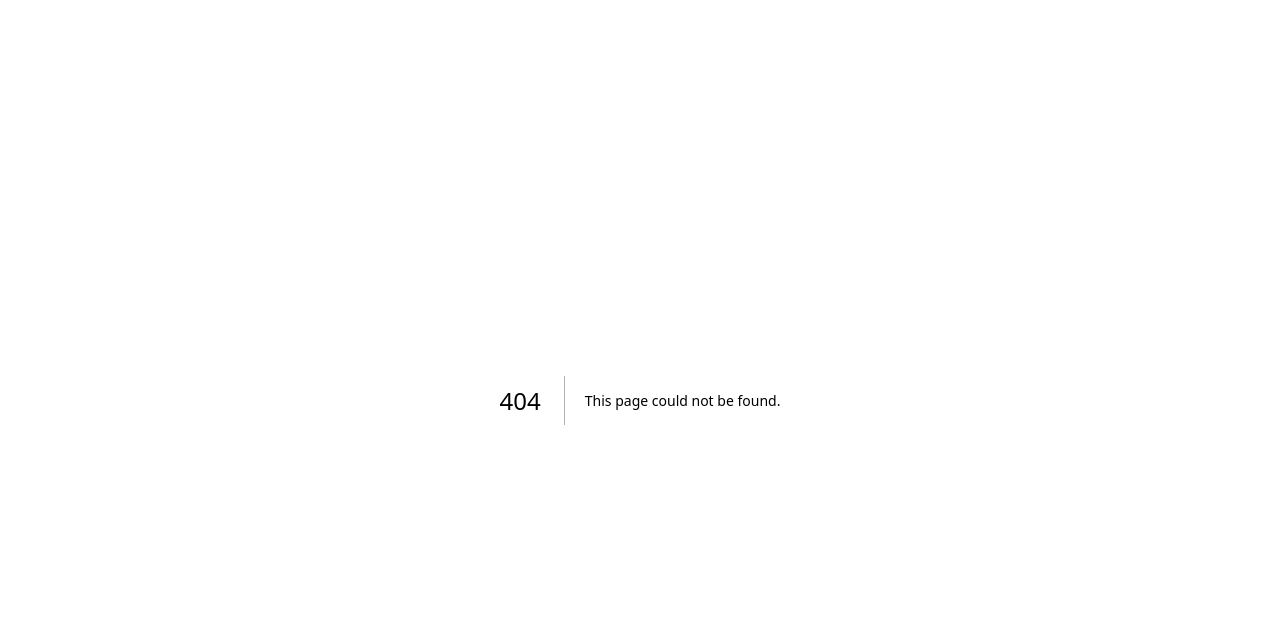
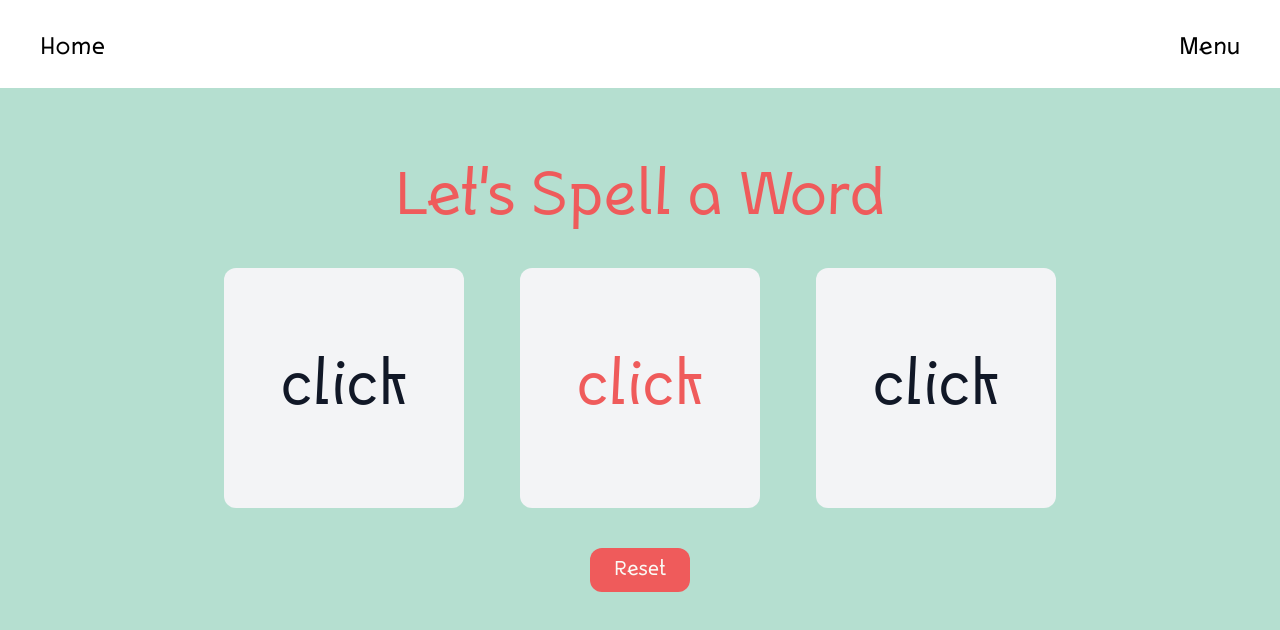
Before and after one commit to ghpaterson/literacy-capps, a Next.js app: page /CVC in a window 1280 px wide. Before the commit this address had no page. Shown: the top 630 px of the page. Built offline with nearby package versions, Linux system fonts and the light colour scheme.

Commit message:
created menu oage, conditionally rendered menu link

```diff
--- /dev/null
+++ b/app/Menu/page.js
@@ -0,0 +1,11 @@
+import NavBar from "@/components/navbar";
+
+export default function Menu() {
+  return (
+    <>
+      <main className=" bg-tiffany h-screen">
+        <NavBar />
+      </main>
+    </>
+  );
+}
--- a/app/page.js
+++ b/app/page.js
@@ -12,7 +12,7 @@
         </div>
         <div className="flex flex-col justify-center gap-12 py-6 px-10">
           <Image src={heroTitle} width={500} />
-          <Link href="/three">
+          <Link href="/Menu">
             <button className="bg-bittersweet text-2xl font-inconstant rounded-xl px-2 pt-3 pb-2 text-bone">
               Get Started
             </button>
--- a/components/navbar.js
+++ b/components/navbar.js
@@ -1,16 +1,27 @@
+"use client";
+
 import Link from "next/link";
+import { useState, useEffect } from "react";
 
 export default function NavBar() {
+  const [path, setPath] = useState("");
+
+  useEffect(() => {
+    setPath(window.location.pathname);
+  }, [path]);
+
   return (
     <>
       <nav className=" bg-white my-8 pb-6 text-2xl font-inconstant">
         <div className="flex justify-between mx-10">
           <Link href="/">Home</Link>
-          <ul>
-            <li>
-              <Link href="#">Links</Link>
-            </li>
-          </ul>
+          {path !== "/Menu" && (
+            <ul>
+              <li>
+                <Link href="/Menu">Menu</Link>
+              </li>
+            </ul>
+          )}
         </div>
       </nav>
     </>
```
Also changed, not shown: app/CVC/page.js (renamed from app/three/page.js).
